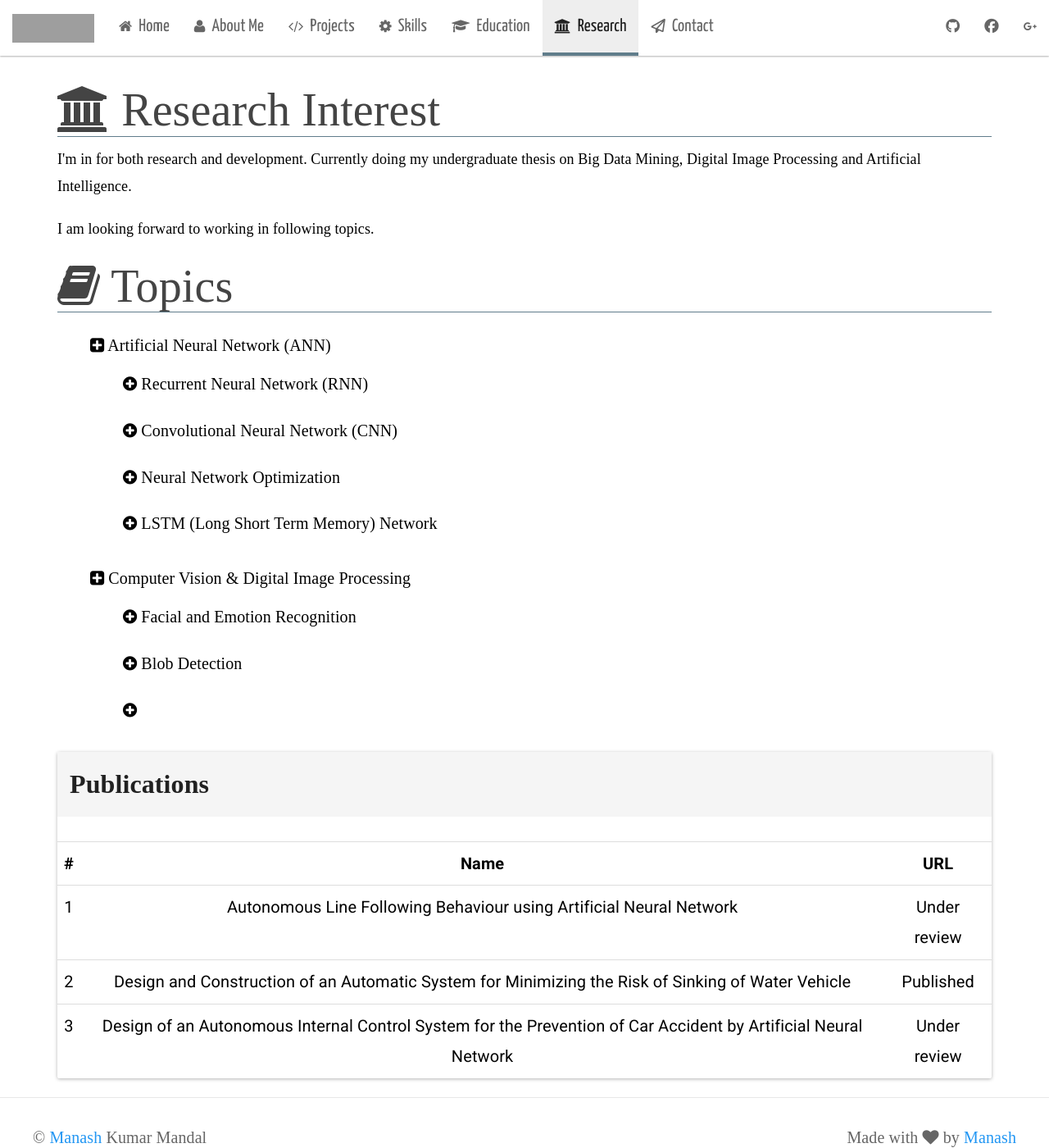
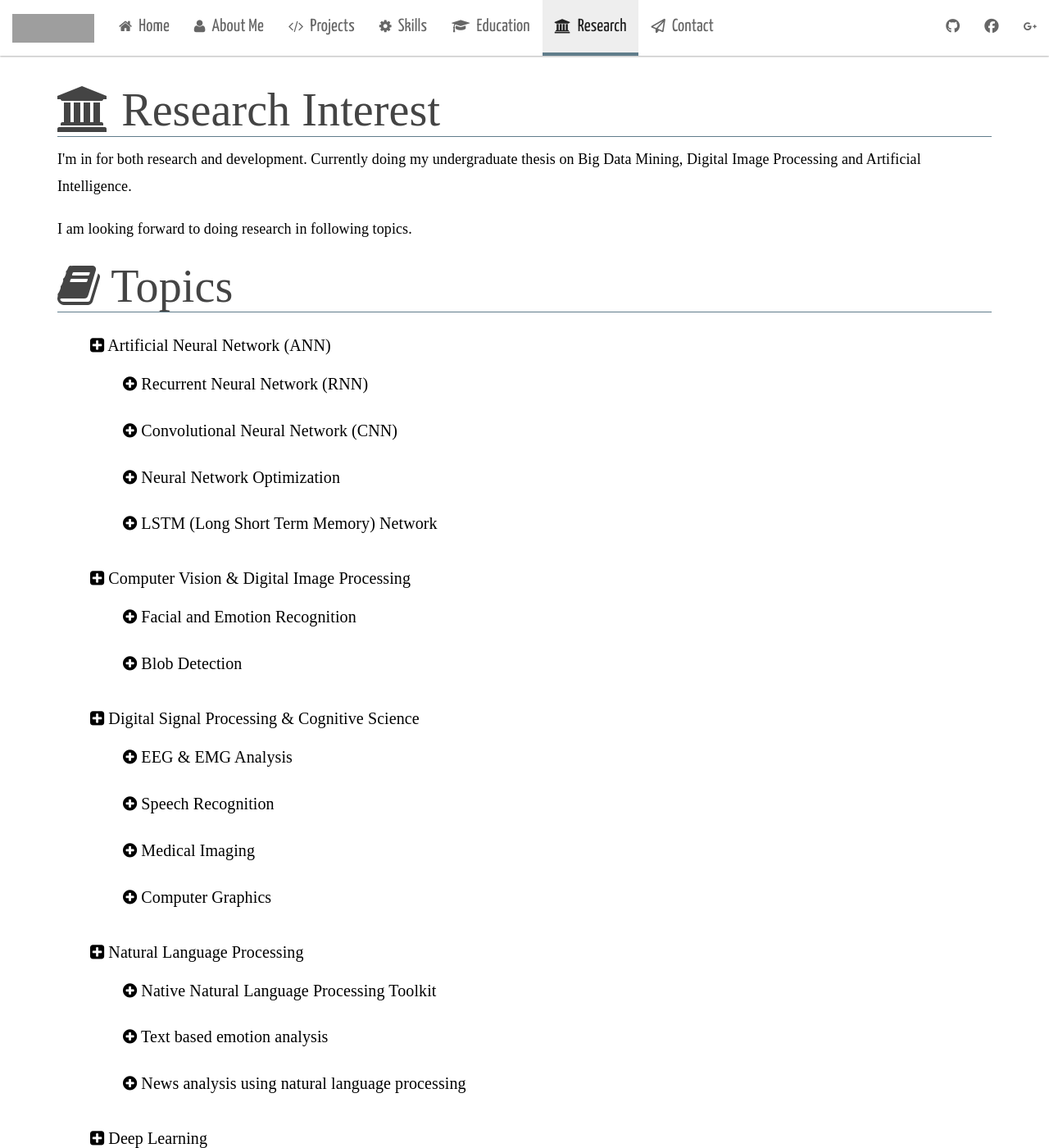
Before and after one commit to manashmandal/manash.me, a Jekyll site: the page built from research.html, in a window 1280 px wide and 1400 px high. Shown: the whole window at 82% size. Built offline with Jekyll 4.4.1, drawn with Linux system fonts in a browser that asks for light colours; nearby versions of some CDN libraries; some web fonts are replaced; some of the changed text lies outside the part shown; grey boxes are pictures that could not be loaded.

Commit message:
added research

```diff
--- a/css/me.css
+++ b/css/me.css
@@ -218,7 +218,7 @@ About Me page
     margin-top: 25px;
 }
 
-#big_title_underline {
+.big_title_underline {
     font-family: "Scope One", serif;
     border-bottom: 1px solid #607D8B;
 }
--- a/research.html
+++ b/research.html
@@ -4,16 +4,16 @@ permalink: /research
 ---
 
 <div class="container" id="research">
-    <h1 id="big_title_underline"><span class="fa fa-university"></span> Research Interest</h1>
+    <h1 class="big_title_underline"><span class="fa fa-university"></span> Research Interest</h1>
 
     <p id="_paragraph">I'm in for both research and development. Currently doing my undergraduate thesis on Big Data Mining, Digital Image Processing and Artificial Intelligence.
     </p>
 
-    <p id="_paragraph">I am looking forward to working in following topics.</p>
+    <p id="_paragraph">I am looking forward to doing research in following topics.</p>
 
 
 
-    <h1 id="big_title_underline"><span class="fa fa-book"></span> Topics </h1>
+    <h1 class="big_title_underline"><span class="fa fa-book"></span> Topics </h1>
 
     <ul class="non_ordered_list">
         <li><span class="fa fa-plus-square"></span>   Artificial Neural Network (ANN)
@@ -28,18 +28,34 @@ permalink: /research
             <ul class="non_ordered_list">
                 <li><span class="fa fa-plus-circle"></span> Facial and Emotion Recognition</li>
                 <li><span class="fa fa-plus-circle"></span> Blob Detection</li>
-                <li><span class="fa fa-plus-circle"></span> </li>
+            </ul>
+        </li>
+        <li><span class="fa fa-plus-square"></span> Digital Signal Processing & Cognitive Science
+            <ul class="non_ordered_list">
+                <li><span class="fa fa-plus-circle"></span> EEG & EMG Analysis</li>
+                <li><span class="fa fa-plus-circle"></span> Speech Recognition</li>
+                <li><span class="fa fa-plus-circle"></span> Medical Imaging</li>
+                <li><span class="fa fa-plus-circle"></span> Computer Graphics</li>
+            </ul>
+        </li>
+        <li><span class="fa fa-plus-square"></span> Natural Language Processing
+            <ul class="non_ordered_list">
+                <li><span class="fa fa-plus-circle"></span> Native Natural Language Processing Toolkit</li>
+                <li><span class="fa fa-plus-circle"></span> Text based emotion analysis</li>
+                <li><span class="fa fa-plus-circle"></span> News analysis using natural language processing</li>
+            </ul>
+        </li>
+        <li><span class="fa fa-plus-square"></span> Deep Learning
+            <ul class="non_ordered_list">
+                <li><span class="fa fa-plus-circle"></span>  Deep Learning using Theano, TensorFlow and Torch</li>
             </ul>
         </li>
     </ul>
 
+    <br/>
 
-    <div class="panel panel-default">
-        <!-- Default panel contents -->
-        <div class="panel-heading" id="table_heading">Publications</div>
-        <div class="panel-body">
-        </div>
-        <!-- Table -->
+    <h1 class="big_title_underline">Current Publications</h1>
+
         <table class="table">
             <tr>
                 <th>#</th>
@@ -65,6 +81,4 @@ permalink: /research
                 <td>Under review</td>
             </tr>
         </table>
-
-    </div>
 </div>
```
